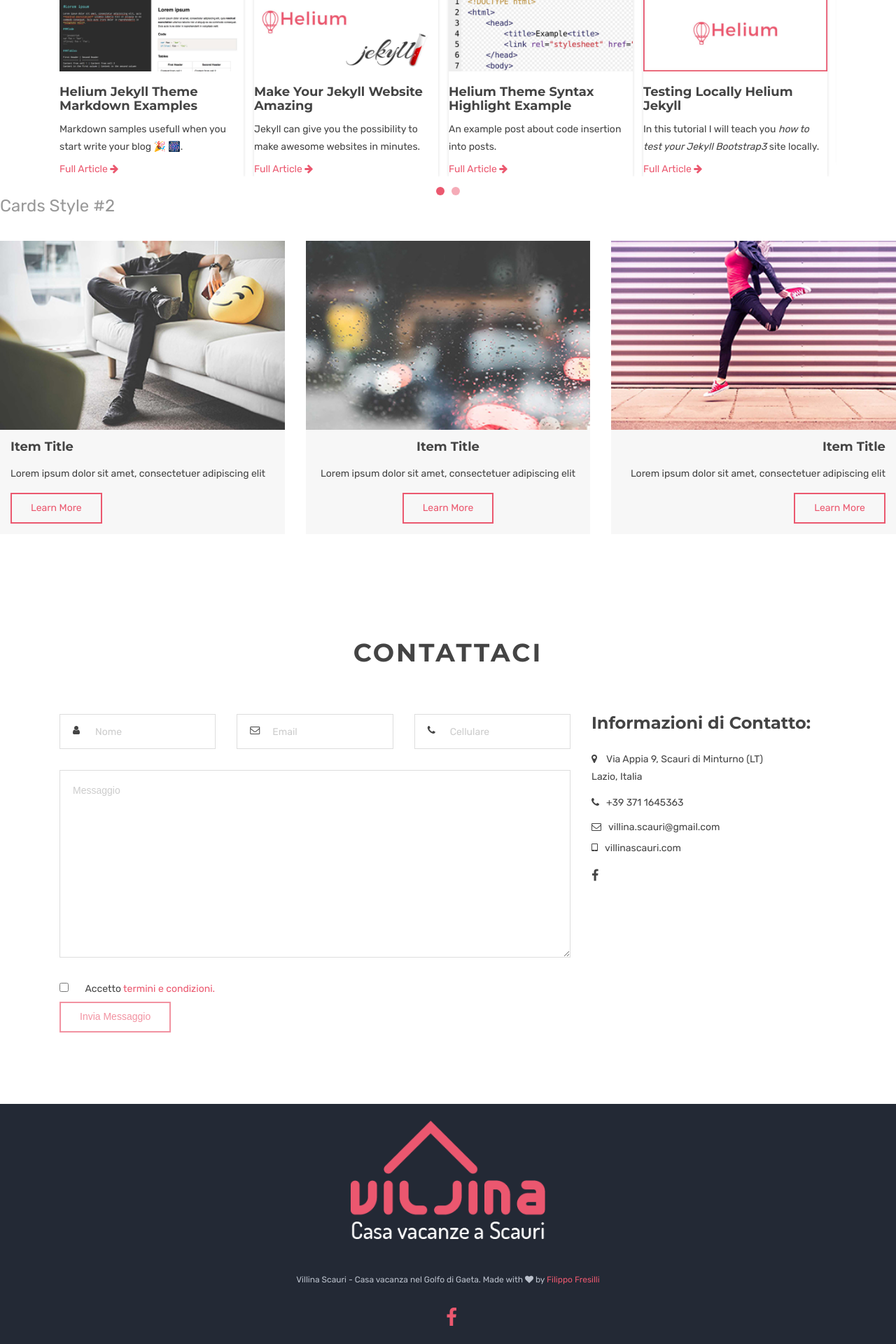
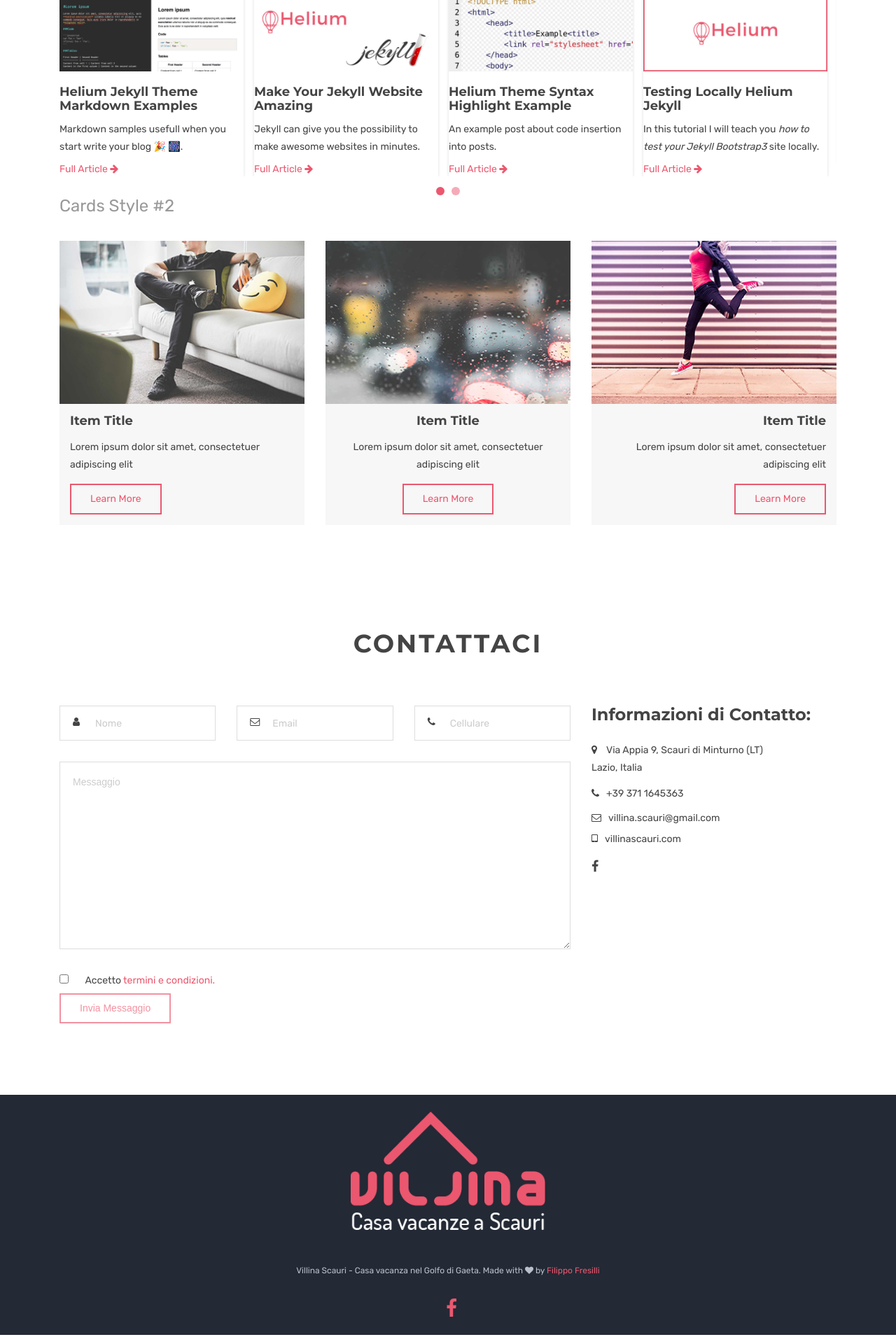
Before and after one commit to filippo-fresilli/villina-scauri, a Jekyll site: the page built from index.html, in a window 1280 px wide. Shown: the part 2958-4878 px from the top of the page at 70% size. Built offline with Jekyll 4.4.1, drawn with Linux system fonts in a browser that asks for light colours.

Commit message:
adding container

```diff
--- a/index.html
+++ b/index.html
@@ -594,6 +594,7 @@ canonical: https://villinascauri.com
     </div>
   </section>
 
+  <div class="container">
   <div class="sub-title">
     <span>Cards Style #2</span>
   </div>
@@ -642,7 +643,7 @@ canonical: https://villinascauri.com
   <div class="mb-60"></div>
 
   <!-- CONTACT FORM -->
-  <div class="container">
+
     <div class="row">
       <div class="col-md-12">
         <div class="page-header-title">
```
